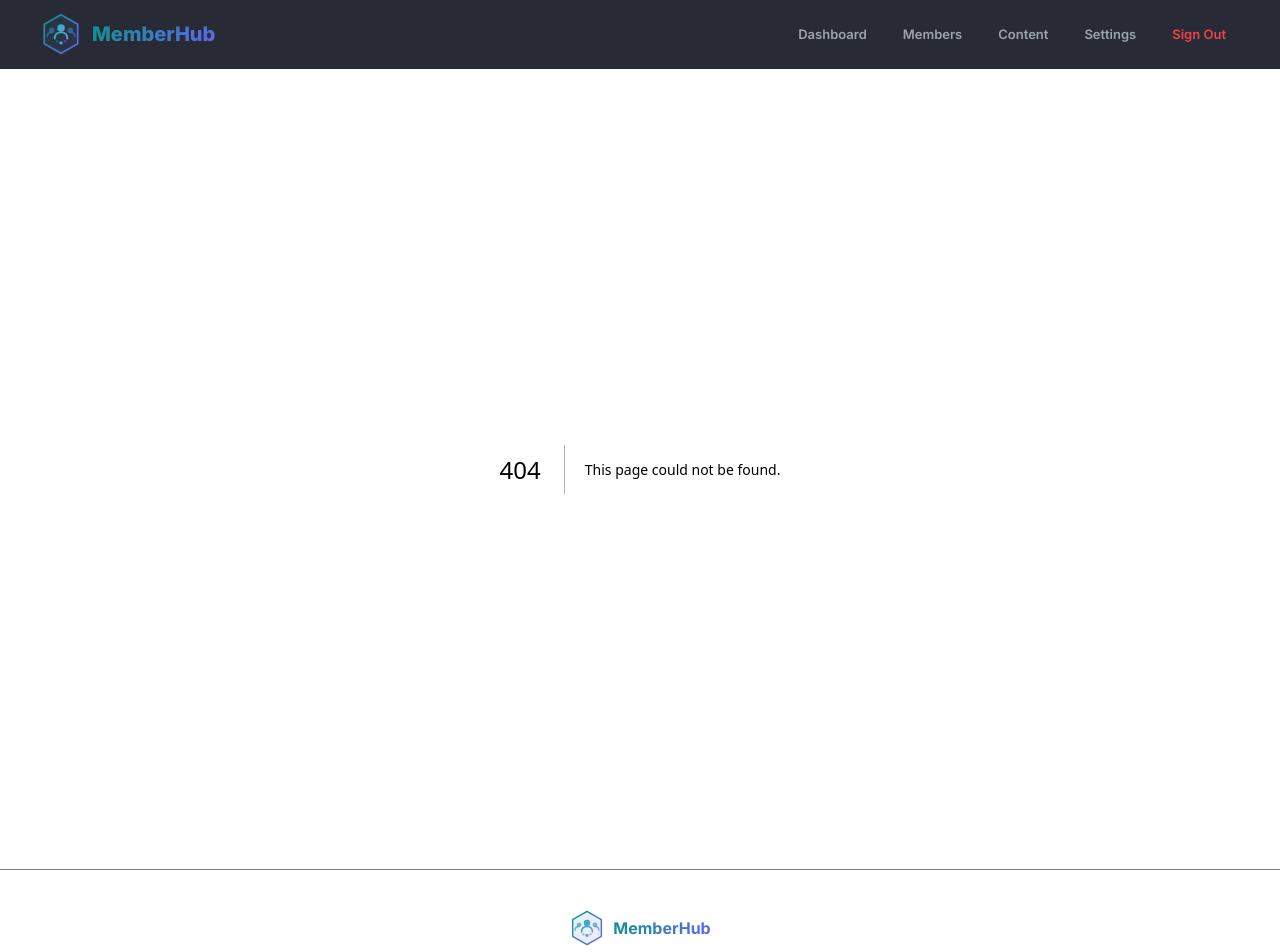
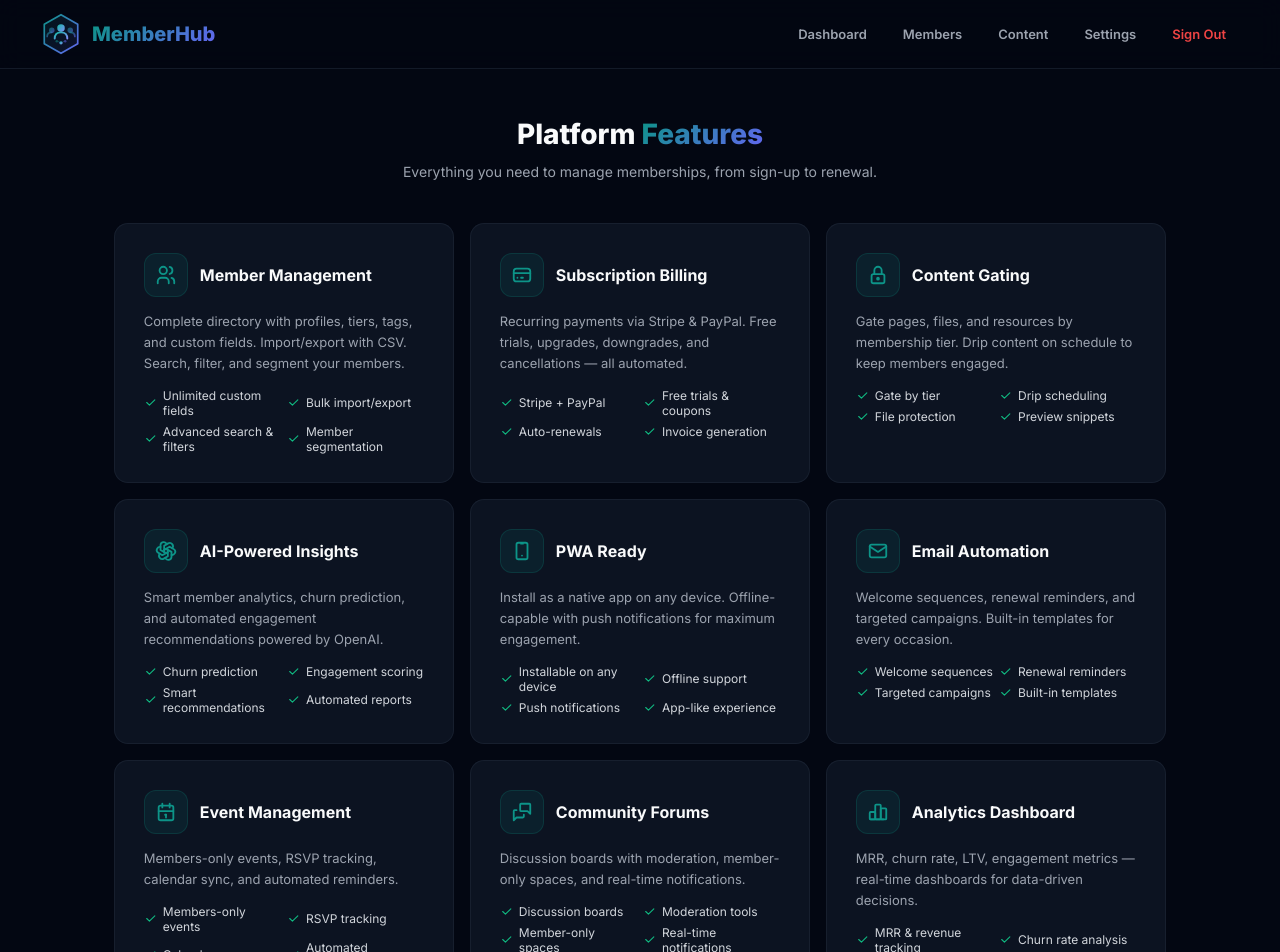
Before and after one commit to BerMoha/MemberHub, a Next.js app: page /features in a window 1280 px wide. Before the commit this address had no page. Shown: the top 952 px of the page. Built offline with nearby package versions, Linux system fonts and the light colour scheme.

Commit message:
Add dedicated Features page with detailed capability cards
Co-Authored-By: Claude Opus 4.6 <noreply@anthropic.com>

```diff
--- /dev/null
+++ b/src/app/features/page.tsx
@@ -0,0 +1,62 @@
+"use client";
+
+import {
+  IconUsers, IconCreditCard, IconLock, IconBrandOpenai,
+  IconDeviceMobile, IconChartBar, IconMail, IconCalendar,
+  IconCloudUpload, IconApi, IconShieldCheck, IconMessages,
+  IconCheck,
+} from "@tabler/icons-react";
+
+const features = [
+  { icon: IconUsers, title: "Member Management", desc: "Complete directory with profiles, tiers, tags, and custom fields. Import/export with CSV. Search, filter, and segment your members.", highlights: ["Unlimited custom fields", "Bulk import/export", "Advanced search & filters", "Member segmentation"] },
+  { icon: IconCreditCard, title: "Subscription Billing", desc: "Recurring payments via Stripe & PayPal. Free trials, upgrades, downgrades, and cancellations — all automated.", highlights: ["Stripe + PayPal", "Free trials & coupons", "Auto-renewals", "Invoice generation"] },
+  { icon: IconLock, title: "Content Gating", desc: "Gate pages, files, and resources by membership tier. Drip content on schedule to keep members engaged.", highlights: ["Gate by tier", "Drip scheduling", "File protection", "Preview snippets"] },
+  { icon: IconBrandOpenai, title: "AI-Powered Insights", desc: "Smart member analytics, churn prediction, and automated engagement recommendations powered by OpenAI.", highlights: ["Churn prediction", "Engagement scoring", "Smart recommendations", "Automated reports"] },
+  { icon: IconDeviceMobile, title: "PWA Ready", desc: "Install as a native app on any device. Offline-capable with push notifications for maximum engagement.", highlights: ["Installable on any device", "Offline support", "Push notifications", "App-like experience"] },
+  { icon: IconMail, title: "Email Automation", desc: "Welcome sequences, renewal reminders, and targeted campaigns. Built-in templates for every occasion.", highlights: ["Welcome sequences", "Renewal reminders", "Targeted campaigns", "Built-in templates"] },
+  { icon: IconCalendar, title: "Event Management", desc: "Members-only events, RSVP tracking, calendar sync, and automated reminders.", highlights: ["Members-only events", "RSVP tracking", "Calendar sync", "Automated reminders"] },
+  { icon: IconMessages, title: "Community Forums", desc: "Discussion boards with moderation, member-only spaces, and real-time notifications.", highlights: ["Discussion boards", "Moderation tools", "Member-only spaces", "Real-time notifications"] },
+  { icon: IconChartBar, title: "Analytics Dashboard", desc: "MRR, churn rate, LTV, engagement metrics — real-time dashboards for data-driven decisions.", highlights: ["MRR & revenue tracking", "Churn rate analysis", "Lifetime value (LTV)", "Engagement metrics"] },
+  { icon: IconCloudUpload, title: "File & Media Library", desc: "Upload, organize, and gate digital assets. S3-backed storage with CDN delivery.", highlights: ["S3 cloud storage", "CDN delivery", "Gated downloads", "Organize by category"] },
+  { icon: IconApi, title: "REST API & Webhooks", desc: "Full API access for integrations. Webhooks for Zapier, Make, and custom workflows.", highlights: ["Full REST API", "Webhook events", "Zapier / Make ready", "API key management"] },
+  { icon: IconShieldCheck, title: "SSO & OAuth", desc: "Google, GitHub, and SAML SSO. Role-based access control with admin, staff, and member roles.", highlights: ["Google & GitHub OAuth", "SAML SSO", "Role-based access", "Admin / Staff / Member"] },
+];
+
+export default function FeaturesPage() {
+  return (
+    <section style={{ padding: "3rem 1.5rem 4rem", maxWidth: 1100, margin: "0 auto" }}>
+      <div style={{ textAlign: "center", marginBottom: 40 }}>
+        <h1 style={{ fontSize: 28, fontWeight: 800, marginBottom: 10 }}>
+          Platform <span className="gradient-text">Features</span>
+        </h1>
+        <p style={{ fontSize: 14, color: "var(--muted)", maxWidth: 500, margin: "0 auto", lineHeight: 1.6 }}>
+          Everything you need to manage memberships, from sign-up to renewal.
+        </p>
+      </div>
+
+      <div style={{ display: "grid", gridTemplateColumns: "repeat(auto-fill, minmax(320px, 1fr))", gap: 16 }}>
+        {features.map(f => (
+          <div key={f.title} className="card" style={{ padding: "1.8rem" }}>
+            <div style={{ display: "flex", alignItems: "center", gap: 12, marginBottom: 14 }}>
+              <div style={{
+                width: 44, height: 44, borderRadius: 12, display: "grid", placeItems: "center",
+                background: "rgba(13, 148, 136, 0.1)", border: "1px solid rgba(13, 148, 136, 0.2)",
+              }}>
+                <f.icon size={22} color="#0d9488" />
+              </div>
+              <h3 style={{ fontSize: 16, fontWeight: 700 }}>{f.title}</h3>
+            </div>
+            <p style={{ fontSize: 13, color: "var(--muted)", lineHeight: 1.6, marginBottom: 14 }}>{f.desc}</p>
+            <div style={{ display: "grid", gridTemplateColumns: "1fr 1fr", gap: 6 }}>
+              {f.highlights.map(h => (
+                <div key={h} style={{ display: "flex", alignItems: "center", gap: 6, fontSize: 12, color: "#d1d5db" }}>
+                  <IconCheck size={13} color="#10b981" style={{ flexShrink: 0 }} /> {h}
+                </div>
+              ))}
+            </div>
+          </div>
+        ))}
+      </div>
+    </section>
+  );
+}
--- a/src/components/Navbar.tsx
+++ b/src/components/Navbar.tsx
@@ -31,7 +31,7 @@ export default function Navbar() {
         ]
     : [
         { href: "/pricing", label: "Pricing" },
-        { href: "/#features", label: "Features" },
+        { href: "/features", label: "Features" },
       ];
 
   return (
```
